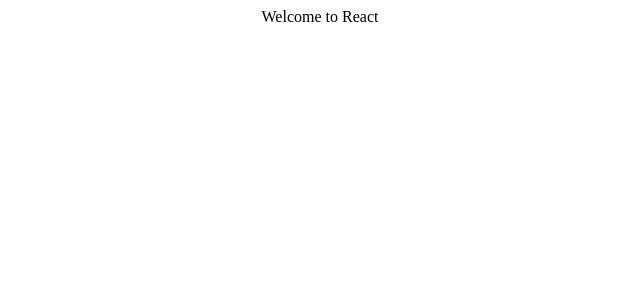
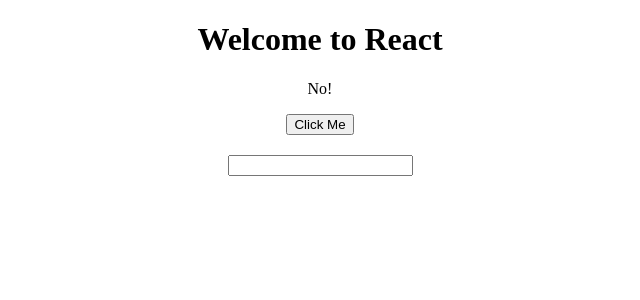
Before and after one commit to pesto-students/exercises-batch-8, a React (Create React App) app in the folder test-basics/: page / in a window 1280 px wide. Shown: the top 300 px of the page, without its empty margins (320-960 px from the left). Built offline with nearby package versions, Linux system fonts and the light colour scheme; the HTML template or start-up script is replaced by a standard one.

Commit message:
Solve test-basics

```diff
--- a/test-basics/src/App.js
+++ b/test-basics/src/App.js
@@ -1,5 +1,5 @@
 import React, { Component } from 'react';
-
+import PropTypes from 'prop-types';
 import './styles/App.css';
 
 /* eslint-disable react/no-multi-comp, react/no-unused-state */
@@ -8,11 +8,45 @@
     on: false,
     input: '',
     mainColor: 'blue',
+    message: 'No!',
+    organizationName: '',
+  };
+
+  handleOnChange = (e) => {
+    this.setState({ organizationName: e.currentTarget.value });
   }
+
+  handleStrings = (str) => {
+    if (str.length) {
+      return true;
+    }
+    return false;
+  }
+
   render() {
+    const {
+      mainColor, message, organizationName,
+    } = this.state;
     return (
       <div className="App">
-        Welcome to React
+        <h1 className={mainColor}>Welcome to React</h1>
+        <p className="button-state">{message}</p>
+        <button
+          type="button"
+          onClick={() => {
+            this.setState({ message: 'Yes!' });
+          }}
+        >
+          Click Me
+        </button>
+
+        <h2>{organizationName}</h2>
+        <input
+          type="text"
+          name="organizationName"
+          value={organizationName}
+          onChange={this.handleOnChange}
+        />
       </div>
     );
   }
@@ -20,8 +54,24 @@
 
 export class Link extends Component {
   render() {
-    return null;
+    const { address, hide } = this.props;
+    if (hide) {
+      return null;
+    }
+    return (
+      <a href={address}>Link</a>
+    );
   }
 }
 
+Link.propTypes = {
+  address: PropTypes.string,
+  hide: PropTypes.bool,
+};
+
+Link.defaultProps = {
+  address: '',
+  hide: false,
+};
+
 export default App;
```
Also changed, not shown: test-basics/src/setupTests.js (+1 -1 lines), 1 other file (tests, documents, lock files or other folders).
